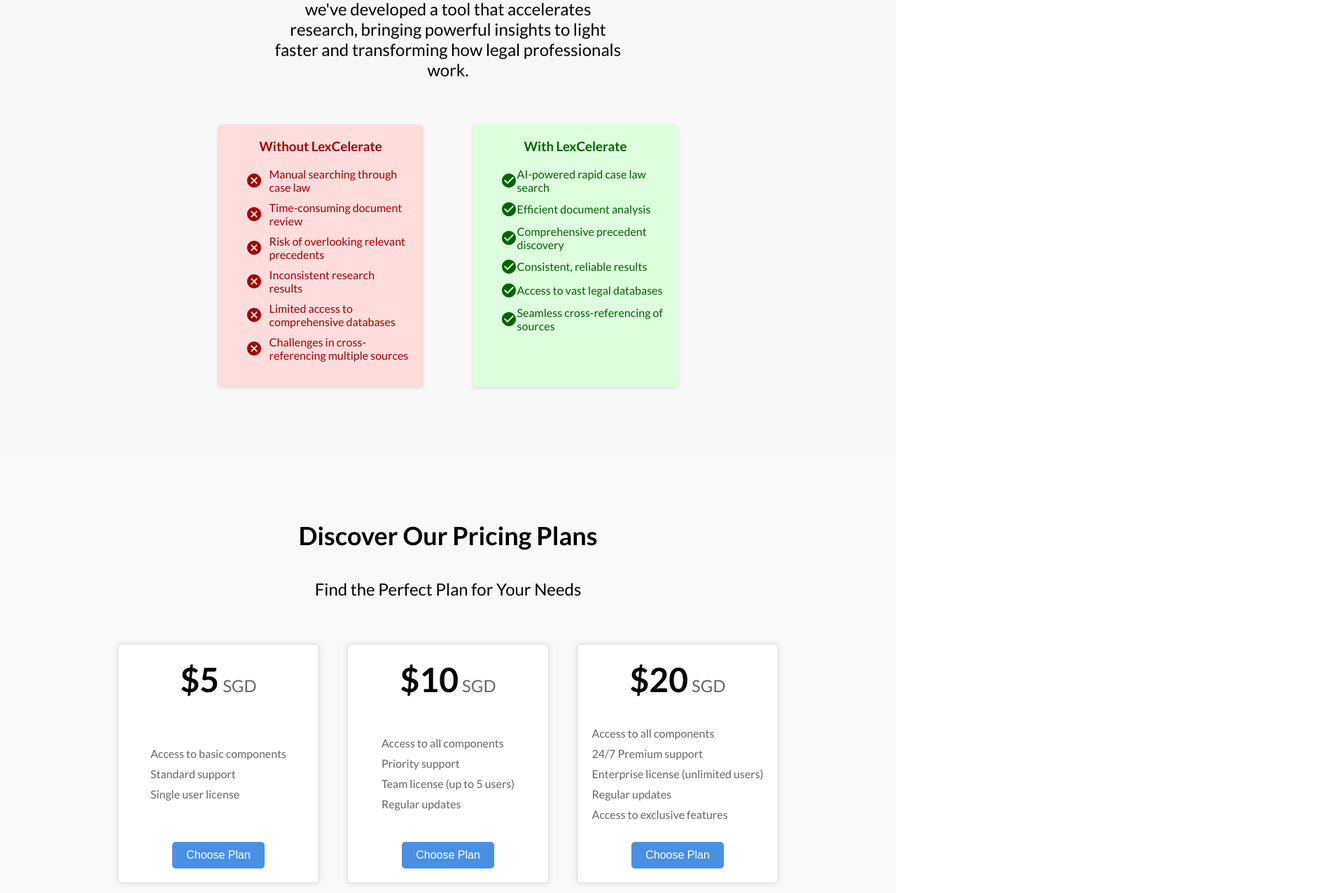
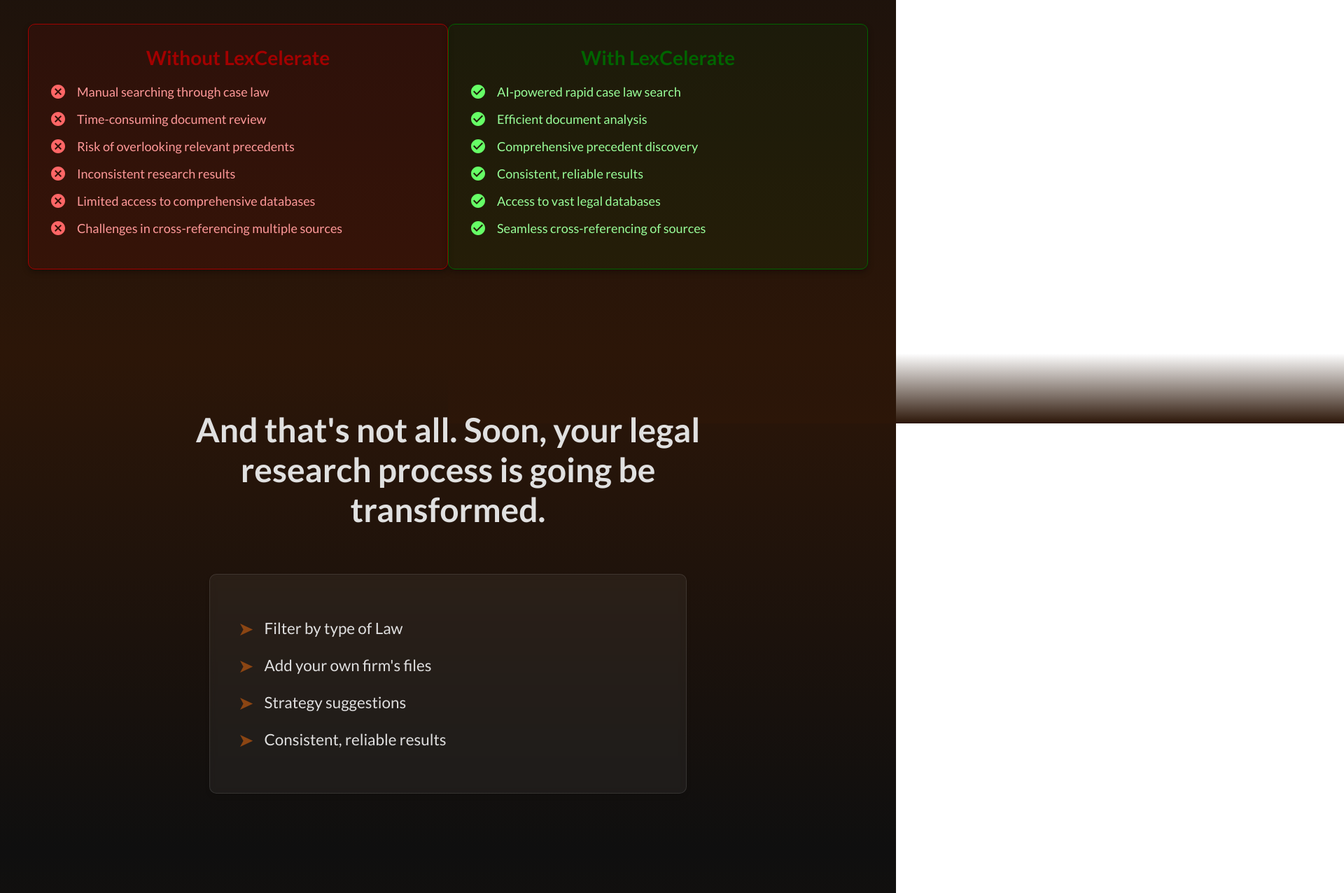
Before and after one commit to Mohammed-Faizzzz/LegalBot, a React (Create React App) app in the folder app/client/: page / in a window 1280 px wide. Shown: the part 1344-2620 px from the top of the page at 70% size, 1920 px wide, since content can reach past the window. Built offline with nearby package versions, Linux system fonts and the light colour scheme.

Commit message:
Complete Frontend for Landing Page

```diff
--- a/app/client/src/App.js
+++ b/app/client/src/App.js
@@ -19,8 +19,8 @@
       {/* <Banner /> */}
       <HeroSection />
       <FeaturesSection />
+      <FutureSection />
       <PricingSection />
-      <FutureSection />
       {/* <TestimonialsSection /> */}
       {/* <ContactSection /> */}
     </div>
--- a/app/client/src/pages/Home/sections/PricingSection.js
+++ b/app/client/src/pages/Home/sections/PricingSection.js
@@ -4,47 +4,52 @@
 const PricingSection = () => {
   return (
     <section id="pricing">
-      <h2>Discover Our Pricing Plans</h2>
-      <p className='tagline'> Find the Perfect Plan for Your Needs</p>
+      <h2>Choose Your LexCelerate Plan</h2>
+      <p className='tagline'>Accelerate Your Legal Research with the Right Subscription</p>
       <div className="pricing-container">
-        <div className="pricing-plan">
-          {/* <h3>Basic</h3> */}
+        <div className="pricing-plan individual">
+          <h3>Individual</h3>
           <div className="price">
-            <h1>$5</h1><p>SGD</p>
+            <span className="amount">$99</span>
+            <span className="period">/month</span>
           </div>
           <ul>
-            <li>Access to basic components</li>
-            <li>Standard support</li>
-            <li>Single user license</li>
+            <li>AI-powered case law search</li>
+            <li>Document analysis</li>
+            <li>Access to legal databases</li>
+            <li>Basic support</li>
           </ul>
-          <button>Choose Plan</button>
+          <button>Start Free Trial</button>
         </div>
-        <div className="pricing-plan">
-          {/* <h3>Standard</h3> */}
+        <div className="pricing-plan team featured">
+          <div className="featured-label">Most Popular</div>
+          <h3>Team</h3>
           <div className="price">
-            <h1>$10</h1><p>SGD</p>
+            <span className="amount">$249</span>
+            <span className="period">/month</span>
           </div>
           <ul>
-            <li>Access to all components</li>
+            <li>All Individual features</li>
+            <li>Team collaboration tools</li>
+            <li>Advanced analytics</li>
             <li>Priority support</li>
-            <li>Team license (up to 5 users)</li>
-            <li>Regular updates</li>
+            <li>Up to 10 users</li>
           </ul>
-          <button>Choose Plan</button>
+          <button>Start Free Trial</button>
         </div>
-        <div className="pricing-plan">
-          {/* <h3>Premium</h3> */}
+        <div className="pricing-plan enterprise">
+          <h3>Enterprise</h3>
           <div className="price">
-            <h1>$20</h1><p>SGD</p>
+            <span className="amount">Custom</span>
           </div>
           <ul>
-            <li>Access to all components</li>
-            <li>24/7 Premium support</li>
-            <li>Enterprise license (unlimited users)</li>
-            <li>Regular updates</li>
-            <li>Access to exclusive features</li>
+            <li>All Team features</li>
+            <li>Custom integrations</li>
+            <li>Dedicated account manager</li>
+            <li>24/7 premium support</li>
+            <li>Unlimited users</li>
           </ul>
-          <button>Choose Plan</button>
+          <button>Contact Sales</button>
         </div>
       </div>
     </section>
--- a/app/client/src/pages/Home/sections/styles/FeaturesSection.css
+++ b/app/client/src/pages/Home/sections/styles/FeaturesSection.css
@@ -1,77 +1,101 @@
 #features {
-  padding: 20px;
+  padding: 40px 20px;
   text-align: center;
-  background-color: #f8f8f8;
+  background: linear-gradient(to top, #2c1608 0%, #0f0f0f 100%);
+  color: #e0e0e0;
+  position: relative;
+}
+
+#features::before {
+  content: '';
+  position: absolute;
+  top: 0;
+  width: 100%;
+  height: 100px;
+  background: linear-gradient(to top, rgba(15, 15, 15, 0), #0f0f0f);
 }
 
 #features h1 {
-  width: 60%;
+  width: 70%;
   font-size: 48px;
-  margin: 7rem auto 4rem auto;
+  margin: 5rem auto 3rem auto;
   text-align: center;
 }
 
 .tagline {
   font-size: 24px;
-  margin: 0 auto 4rem auto;
+  width: 60%;
+  margin: 2rem auto 4rem auto;
   text-align: center;
-  width: 40%;
-  margin: 2rem auto 4rem auto;
+  color: #c0c0c0;
 }
 
 .features-container {
   display: flex;
   justify-content: space-around;
-  margin-left: 20vw;
-  margin-right: 20vw;
-  margin-top: 2rem;
-  margin-bottom: 5rem;
+  margin: 2rem auto 5rem auto;
+  max-width: 1200px;
 }
 
 .column {
-  width: 35%;
-  padding: 20px;
-  border-radius: 5px;
+  width: 45%;
+  padding: 30px;
+  border-radius: 10px;
   list-style-type: none;
-  box-shadow: 0 2px 4px rgba(0, 0, 0, 0.1);
+  box-shadow: 0 4px 8px rgba(0, 0, 0, 0.3);
+  transition: transform 0.3s ease, box-shadow 0.3s ease;
+}
+
+.column:hover {
+  transform: translateY(-5px);
+  box-shadow: 0 6px 12px rgba(0, 0, 0, 0.4);
 }
 
 .without-buildkwik {
-  background-color: #ffdddd; /* Slight red background */
+  background-color: rgba(163, 0, 0, 0.1);
+  border: 1px solid #a30000;
 }
 
 .with-buildkwik {
-  background-color: #ddffdd; /* Slight green background */
+  background-color: rgba(0, 100, 0, 0.1);
+  border: 1px solid #006400;
 }
 
 h3 {
   margin-top: 0;
+  font-size: 28px;
+  margin-bottom: 20px;
 }
 
 ul {
-  padding-left: 20px;
+  padding-left: 0;
   text-align: left;
 }
 
-.without-buildkwik li {
+.without-buildkwik li, .with-buildkwik li {
   display: flex;
   align-items: center;
-  margin: 10px 0;
-  color: #a30000; /* Darker red for text */
+  margin: 15px 0;
+  font-size: 18px;
+}
+
+.without-buildkwik li {
+  color: #ff9999;
 }
 
 .with-buildkwik li {
-  display: flex;
-  align-items: center;
-  margin: 10px 0;
-  color: #006400; /* Darker green for text */
+  color: #99ff99;
+}
+
+.list-icon, .with-buildkwik .icon {
+  margin-right: 15px;
+  font-size: 24px;
 }
 
 .list-icon {
-  margin-right: 10px;
-  color: #a30000; /* Darker red for icon */
+  color: #ff6666;
 }
 
 .with-buildkwik .icon {
-  color: #006400; /* Darker green for icon */
+  color: #66ff66;
 }
--- a/app/client/src/pages/Home/sections/styles/FutureSection.css
+++ b/app/client/src/pages/Home/sections/styles/FutureSection.css
@@ -1,33 +1,75 @@
 #future {
-    background: #f4f4f4; /* Light background color for contrast */
-    padding: 40px 20px;
+  background: linear-gradient(to bottom, #2c1608 0%, #0f0f0f 100%);
+  padding: 80px 20px;
   text-align: center;
+  color: #e0e0e0;
+  position: relative;
+}
+
+#future::before {
+  content: '';
+  position: absolute;
+  top: 0;
+  width: 100%;
+  height: 100px;
+  background: linear-gradient(to bottom, rgba(44, 22, 8, 0), #2c1608);
 }
 
 #future h1 {
-    width: 60%;
+  width: 70%;
   font-size: 48px;
-    margin: 7rem auto 4rem auto;
+  margin: 0 auto 4rem auto;
   text-align: center;
+  position: relative;
+  z-index: 1;
 }
 
 .future-container {
-    background: #fff; /* White background for the container */
-    border: 1px solid #ddd; /* Light border for separation */
-    padding: 20px; /* Padding inside the container */
-    border-radius: 5px; /* Rounded corners */
-    box-shadow: 0 2px 4px rgba(0, 0, 0, 0.1); /* Subtle shadow for depth */
-    display: inline-block; /* Shrink to fit content */
-    text-align: left; /* Align text to the left */
+  background: rgba(255, 255, 255, 0.05);
+  border: 1px solid rgba(255, 255, 255, 0.1);
+  padding: 40px;
+  border-radius: 10px;
+  box-shadow: 0 4px 6px rgba(0, 0, 0, 0.1);
+  display: inline-block;
+  text-align: left;
+  position: relative;
+  z-index: 1;
+  backdrop-filter: blur(5px);
+  max-width: 600px;
+  width: 100%;
 }
 
 .future-container ul {
-    list-style-type: disc; /* Default bullet points */
-    padding-left: 20px; /* Indent for bullet points */
+  list-style-type: none;
+  padding-left: 0;
 }
 
 .future-container li {
-    font-size: 1.2em; /* Slightly larger text */
-    color: #333; /* Text color */
-    margin: 10px 0; /* Space between items */
+  font-size: 1.4em;
+  color: #e0e0e0;
+  margin: 20px 0;
+  display: flex;
+  align-items: center;
 }
+
+.future-container li::before {
+  content: '➤';
+  margin-right: 15px;
+  color: #8b4513;
+  font-size: 1.2em;
+}
+
+@media (max-width: 768px) {
+  #future h1 {
+    width: 90%;
+    font-size: 36px;
+  }
+
+  .future-container {
+    padding: 30px;
+  }
+
+  .future-container li {
+    font-size: 1.2em;
+  }
+}
--- a/app/client/src/pages/Home/sections/styles/HeroSection.css
+++ b/app/client/src/pages/Home/sections/styles/HeroSection.css
@@ -4,6 +4,16 @@
   min-height: 100vh;
   background: radial-gradient(circle, #4a2511 0%, #0f0f0f 70%);
   color: #e0e0e0;
+  position: relative;
+}
+
+#hero::after {
+  content: '';
+  position: absolute;
+  bottom: 0;
+  width: 100%;
+  height: 100px;
+  background: linear-gradient(to bottom, rgba(15, 15, 15, 0), #0f0f0f);
 }
 
 .hero-container {
--- a/app/client/src/pages/Home/sections/styles/PricingSection.css
+++ b/app/client/src/pages/Home/sections/styles/PricingSection.css
@@ -1,73 +1,99 @@
 #pricing {
-  padding: 60px 20px;
-  background-color: #f9f9f9;
+  padding: 80px 20px;
+  background: linear-gradient(to bottom, #0f0f0f 0%, #2c1608 100%);
+  color: #e0e0e0;
 }
 
 #pricing h2 {
   text-align: center;
-  margin-bottom: 40px;
-  font-size: 36px;
-  color: black;
+  margin-bottom: 20px;
+  font-size: 48px;
+  color: #e0e0e0;
 }
 
-.price {
-  display: flex;
-  align-items: baseline;
-  justify-content: center;
-  margin-bottom: 20px;
-}
-
-.price h1 {
-  font-size: 48px;
-  margin: 0;
-}
-
-.price p {
+#pricing .tagline {
+  text-align: center;
+  margin-bottom: 60px;
   font-size: 24px;
-  margin-left: 5px;
-  color: #666666;
+  color: #b0b0b0;
 }
 
 .pricing-container {
   display: flex;
-  justify-content: space-around;
+  justify-content: center;
   flex-wrap: wrap;
-  margin-left: 10vw;
-  margin-right: 10vw;
-  margin-bottom: 10vh;
+  gap: 30px;
+  max-width: 1200px;
+  margin: 0 auto;
 }
 
 .pricing-plan {
-  width: 25%; /* Adjusted to accommodate the centralization and standardization */
-  margin-bottom: 20px;
-  text-align: center;
-  padding: 20px;
-  border: 1px solid #ddd;
-  border-radius: 5px;
-  background-color: #ffffff;
-  box-shadow: 0 0 10px rgba(0, 0, 0, 0.1);
+  flex: 1;
+  min-width: 280px;
+  max-width: 350px;
+  padding: 40px;
+  border-radius: 15px;
+  background-color: rgba(255, 255, 255, 0.05);
+  backdrop-filter: blur(10px);
+  box-shadow: 0 8px 32px rgba(0, 0, 0, 0.1);
+  transition: transform 0.3s ease, box-shadow 0.3s ease;
   display: flex;
   flex-direction: column;
-  justify-content: space-between;
+  position: relative;
+}
+
+.pricing-plan:hover {
+  transform: translateY(-10px);
+  box-shadow: 0 12px 48px rgba(0, 0, 0, 0.2);
+}
+
+.pricing-plan h3 {
+  font-size: 24px;
+  margin-bottom: 20px;
+  color: #e0e0e0;
+}
+
+.price {
+  margin-bottom: 30px;
+}
+
+.price .amount {
+  font-size: 48px;
+  font-weight: bold;
+  color: #8b4513;
+}
+
+.price .period {
+  font-size: 18px;
+  color: #b0b0b0;
 }
 
 .pricing-plan ul {
   list-style: none;
   padding: 0;
-  margin: 0 auto 20px auto; /* Centralized the list */
+  margin: 0 0 30px 0;
+  flex-grow: 1;
 }
 
 .pricing-plan ul li {
-  font-size: 16px;
-  margin-bottom: 10px;
-  color: #666666;
+  font-size: 18px;
+  margin-bottom: 15px;
+  color: #d0d0d0;
+  display: flex;
+  align-items: center;
+}
+
+.pricing-plan ul li::before {
+  content: '✓';
+  margin-right: 10px;
+  color: #8b4513;
+  font-weight: bold;
 }
 
 .pricing-plan button {
-  align-self: center; /* Standardized button position */
-  padding: 10px 20px;
-  font-size: 16px;
-  background-color: #4A90E2;
+  padding: 15px 30px;
+  font-size: 18px;
+  background-color: #8b4513;
   color: white;
   border: none;
   border-radius: 5px;
@@ -76,5 +102,35 @@
 }
 
 .pricing-plan button:hover {
-  background-color: #7BA9EB;
+  background-color: #a0522d;
 }
+
+.featured {
+  border: 2px solid #8b4513;
+  transform: scale(1.05);
+}
+
+.featured-label {
+  position: absolute;
+  top: -12px;
+  left: 50%;
+  transform: translateX(-50%);
+  background-color: #8b4513;
+  color: white;
+  padding: 5px 15px;
+  border-radius: 20px;
+  font-size: 14px;
+  font-weight: bold;
+}
+
+@media (max-width: 768px) {
+  .pricing-container {
+    flex-direction: column;
+    align-items: center;
+  }
+
+  .pricing-plan {
+    width: 100%;
+    max-width: none;
+  }
+}
```
Lines whose indentation alone changed are shown as unchanged.
